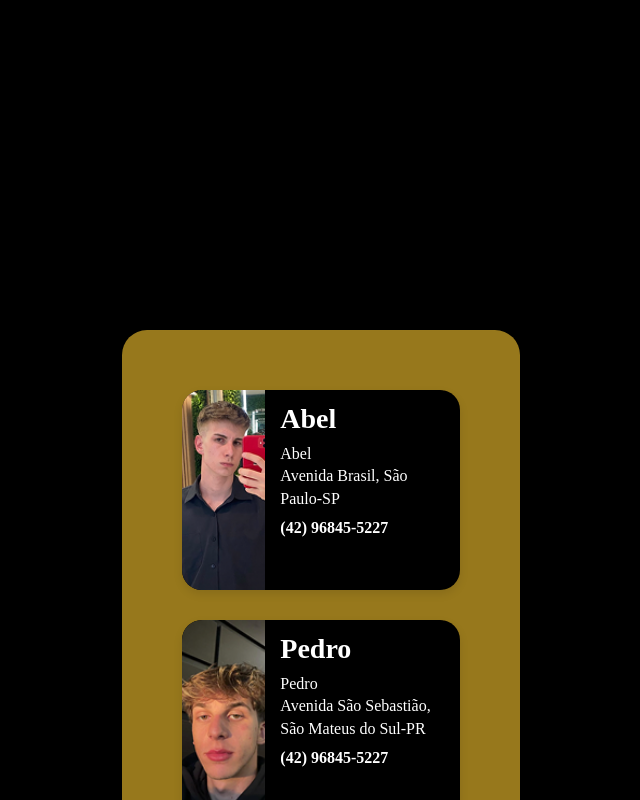
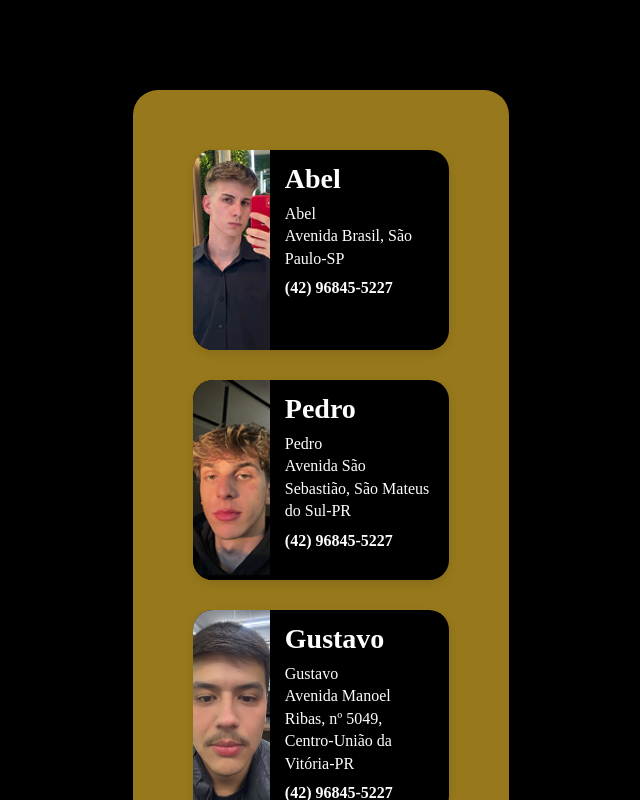
Before and after one commit to yassminn8954/Kenybarber-front, a React (Vite) app: page /barbeiros in a window 1280 px wide. Shown: the top 800 px of the page, without its empty margins (319-959 px from the left). Built offline with nearby package versions, Linux system fonts and the light colour scheme; a web font is replaced by a local one.

Commit message:
animate legal do calendario de barbeiro para barbeiro

```diff
--- a/src/Components/DisplayCalendario/index.jsx
+++ b/src/Components/DisplayCalendario/index.jsx
@@ -4,14 +4,32 @@ import LadoCalendario from "./LadoCalendario";
 import interactionPlugin from "@fullcalendar/interaction";
 import FullCalendar from "@fullcalendar/react";
 import dayGridPlugin from "@fullcalendar/daygrid";
-import { CalendarWrapper } from "./DisplayCAlendario.js"
+import { CalendarWrapper } from "./DisplayCAlendario.js";
+import styled from "styled-components";
 
-const DisplayCalendario=()=> {
+// 🔹 Novo título estilizado
+const TituloArea = styled.div`
+  text-align: center;
+  color: #fff;
+  margin-bottom: 20px;
+
+  h2 {
+    font-size: 1.8rem;
+    color: #f5c542;
+    margin: 5px 0;
+  }
+
+  p {
+    font-size: 1rem;
+    color: #ccc;
+  }
+`;
+
+const DisplayCalendario = ({ barbeiro }) => {
   const [eventos, setEventos] = useState([
     { title: "Reunião inicial", date: "2025-10-30" },
   ]);
 
-  // função chamada quando o usuário clica em uma data
   const handleDateClick = (info) => {
     const titulo = prompt("Digite o nome do evento:");
     if (titulo) {
@@ -21,7 +39,12 @@ const DisplayCalendario=()=> {
   };
 
   return (
-  <Fundo>
+    <Fundo style={{ flexDirection: "column", padding: "40px 0" }}>
+      <TituloArea>
+        <p>✂️ Agende um horário com seu barbeiro de confiança</p>
+        <h2>Calendário de {barbeiro?.nome || "Barbeiro"}</h2>
+      </TituloArea>
+
       <CalendarWrapper>
         <div className="calendar">
           <FullCalendar
@@ -36,17 +59,15 @@ const DisplayCalendario=()=> {
             headerToolbar={{
               left: "prev,next",
               center: "title",
-            height: "90vh",
               right: "dayGridMonth,dayGridWeek,dayGridDay",
             }}
           />
         </div>
 
-
         <LadoCalendario />
       </CalendarWrapper>
     </Fundo>
   );
-}
+};
 
-export default DisplayCalendario
+export default DisplayCalendario;
--- a/src/Components/ListaBarbeiros/index.jsx
+++ b/src/Components/ListaBarbeiros/index.jsx
@@ -1,27 +1,43 @@
 import React, { useState } from "react";
 import styled from "styled-components";
 import { motion, AnimatePresence } from "framer-motion";
-import { Fundo } from "../../pages/Cadastro";
 import {
-  Card, CardBody, CardEndereco, CardImg,
-  CardTelefone, CardTitle, ContainerCards
+  Card,
+  CardBody,
+  CardEndereco,
+  CardImg,
+  CardTelefone,
+  CardTitle,
+  ContainerCards
 } from "../Cards";
 import barbeiros from "./barbeiros.json";
-import DisplayCalendario from "../DisplayCalendario"; // ajuste o caminho conforme seu projeto
+import DisplayCalendario from "../DisplayCalendario";
+
+// 🔹 Novo fundo só para esta tela
+const FundoLista = styled.div`
+  min-height: 100vh;
+  width: 100%;
+  background-color: #000;
+  display: flex;
+  justify-content: center;
+  align-items: flex-start;
+  gap: 40px;
+  padding: 60px 40px;
+  box-sizing: border-box;
+`;
 
 const Barbeiros = styled.div`
   width: 28%;
-  height: auto;
   padding: 20px;
-  background-color: #97781C;
+  background-color: #97781c;
   border-radius: 25px;
-  margin-top: 300px;
-  margin-right: 0;
 `;
 
 const CalendarioContainer = styled(motion.div)`
-  width: 70%;
-  margin-left: 0;
+  width: 60%;
+  display: flex;
+  justify-content: center;
+  align-items: flex-start;
 `;
 
 const ListaBarbeiros = () => {
@@ -32,7 +48,7 @@ const ListaBarbeiros = () => {
   };
 
   return (
-    <Fundo style={{ display: "flex" }}>
+    <FundoLista>
       <Barbeiros>
         <ContainerCards $gap="30px">
           {barbeiros.map((barbeiro, index) => (
@@ -46,7 +62,12 @@ const ListaBarbeiros = () => {
             >
               <CardImg
                 $width="30%"
-                src={new URL(`../../assets/barbeiros/${barbeiro.imagem}`, import.meta.url).href}
+                src={
+                  new URL(
+                    `../../assets/barbeiros/${barbeiro.imagem}`,
+                    import.meta.url
+                  ).href
+                }
                 alt={barbeiro.nome}
               />
               <CardBody>
@@ -55,7 +76,10 @@ const ListaBarbeiros = () => {
                   {barbeiro.nome} <br />
                   {barbeiro.endereco}
                 </CardEndereco>
-                <CardTelefone $color="#fff" href={`tel:${barbeiro.telefone}`}>
+                <CardTelefone
+                  $color="#fff"
+                  href={`tel:${barbeiro.telefone}`}
+                >
                   {barbeiro.telefone}
                 </CardTelefone>
               </CardBody>
@@ -64,20 +88,20 @@ const ListaBarbeiros = () => {
         </ContainerCards>
       </Barbeiros>
 
-      <AnimatePresence>
+      <AnimatePresence mode="wait">
   {PickBarbeiro && (
     <CalendarioContainer
       key={PickBarbeiro.nome}
-            initial={{ opacity: 0, x: 300 }}
+      initial={{ opacity: 0, x: 200 }}
       animate={{ opacity: 1, x: 0 }}
-            exit={{ opacity: 0, x: 300 }}
-            transition={{ duration: 0.6, ease: "easeIn" }}
+      exit={{ opacity: 0, x: -200 }}
+      transition={{ duration: 0.5, ease: "easeOut" }}
     >
       <DisplayCalendario barbeiro={PickBarbeiro} />
     </CalendarioContainer>
   )}
 </AnimatePresence>
-    </Fundo>
+    </FundoLista>
   );
 };
 
--- a/src/pages/Cadastro/index.jsx
+++ b/src/pages/Cadastro/index.jsx
@@ -3,12 +3,16 @@ import Botao from '../../Components/Botao'
 import styled from 'styled-components';
 import CampoTexto from '../../Components/CampoTexto';
 
- export const Fundo = styled.div`
+export const Fundo = styled.div`
+  min-height: ${({ $minheight }) => $minheight || "auto"};
   width: 100vw;
-  background-color: ${({$backgroundcolor})=> $backgroundcolor || "#000"} ;
+  background-color: ${({ $backgroundcolor }) => $backgroundcolor || "#000"};
   display: flex;
-  justify-content: center;
-  align-items: center;
+  justify-content: ${({ $justify }) => $justify || "center"};
+  align-items: ${({ $alignitems }) => $alignitems || "center"};
+  flex-direction: ${({ $flexdirection }) => $flexdirection || "row"};
+  padding: ${({ $padding }) => $padding || "0"};
+  gap: ${({ $gap }) => $gap || "0"};
 `;
 
 export const Formulario = styled.div`
```
Lines whose indentation alone changed are shown as unchanged.
